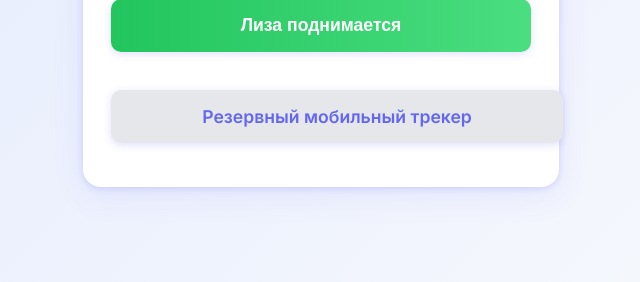
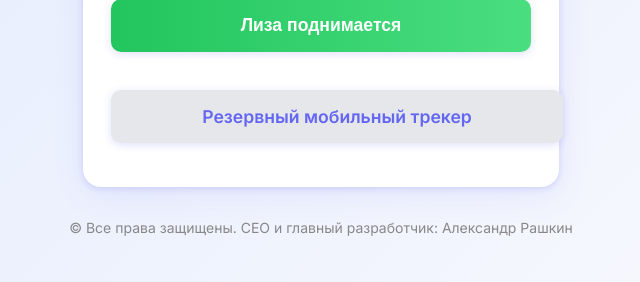
Before and after one commit to alexrashkin/clever-driver-bot, a Flask app: page / in a window 1280 px wide. Shown: the part 566-848 px from the top of the page, without its empty margins (319-959 px from the left). Run offline with Flask 3, Linux system fonts and the light colour scheme; data comes from the database, SQL or seed files in the repository.

Commit message:
legal info

```diff
--- a/web/templates/index.html
+++ b/web/templates/index.html
@@ -143,6 +143,9 @@
         <button class="btn btn-manual" onclick="sendLizaWakeup()">Лиза поднимается</button>
         <a href="/mobile_tracker.html" class="btn btn-toggle off btn" style="margin-top:8px;">Резервный мобильный трекер</a>
     </div>
+    <footer style="text-align:center; margin-top:32px; color:#888; font-size:14px;">
+        © Все права защищены. CEO и главный разработчик: Александр Рашкин
+    </footer>
     <script>
         function sendManualNotification() {
             const button = event.target;
--- a/web/templates/mobile_tracker.html
+++ b/web/templates/mobile_tracker.html
@@ -108,6 +108,9 @@
         <button class="btn-refresh" onclick="sendLocation()">Обновить местоположение</button>
         <div class="info">Для работы резервного трекера страница должна оставаться открытой.<br>Геолокация обновляется автоматически каждые 10 секунд.</div>
     </div>
+    <footer style="text-align:center; margin-top:32px; color:#888; font-size:14px;">
+        © Все права защищены. CEO и главный разработчик: Александр Рашкин
+    </footer>
     <script>
         function sendLocation() {
             if (navigator.geolocation) {
```
